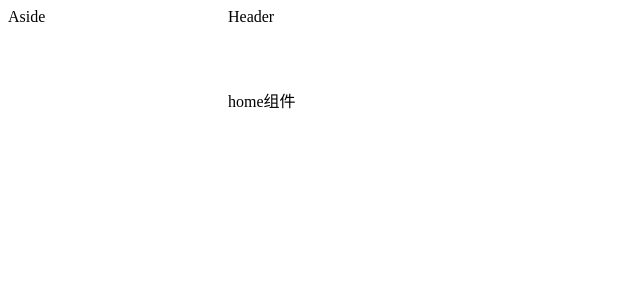
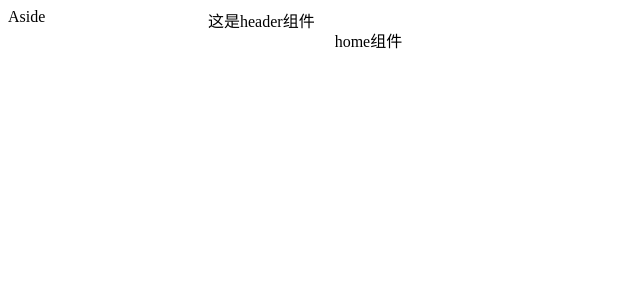
Before and after one commit to shanjie111/houtai, a Vue app: page /home in a window 1280 px wide. Shown: the top 300 px of the page, without its empty margins (0-640 px from the left). Built offline with nearby package versions, Linux system fonts and the light colour scheme.

Commit message:
完成自动引入功能

```diff
--- a/components.d.ts
+++ b/components.d.ts
@@ -7,6 +7,7 @@ export {}
 
 declare module 'vue' {
   export interface GlobalComponents {
+    ComonHeader: typeof import('./src/components/comonHeader.vue')['default']
     ElAside: typeof import('element-plus/es')['ElAside']
     ElButton: typeof import('element-plus/es')['ElButton']
     ElContainer: typeof import('element-plus/es')['ElContainer']
--- /dev/null
+++ b/src/components/comonHeader.vue
@@ -0,0 +1,5 @@
+<script setup lang="ts"></script>
+
+<template>
+  <div>这是header组件</div>
+</template>
--- a/src/views/Layout/index.vue
+++ b/src/views/Layout/index.vue
@@ -5,8 +5,10 @@
     <el-container>
       <el-aside width="200px">Aside</el-aside>
       <el-container>
-        <el-header>Header</el-header>
-        <el-main><router-view></router-view></el-main>
+        <comon-Header></comon-Header>
+        <el-main>
+          <router-view></router-view>
+        </el-main>
       </el-container>
     </el-container>
   </div>
--- a/vite.config.ts
+++ b/vite.config.ts
@@ -15,6 +15,8 @@ export default defineConfig({
       resolvers: [ElementPlusResolver()]
     }),
     Components({
+      // 不开启自动生成类型声明文件
+      dts: false,
       resolvers: [ElementPlusResolver()]
     })
   ],
```
